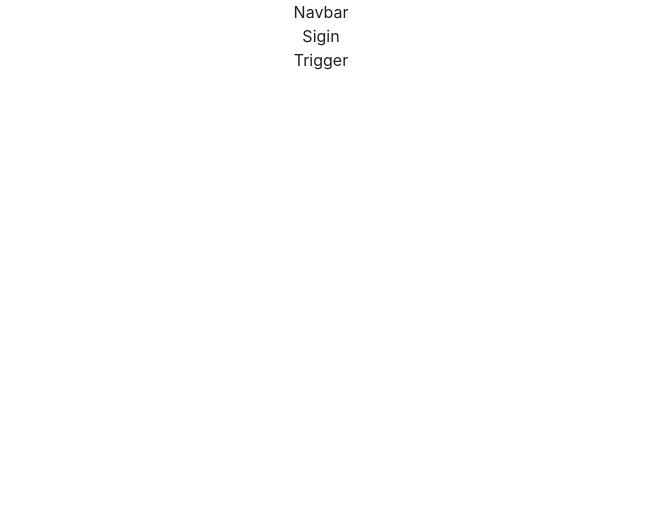
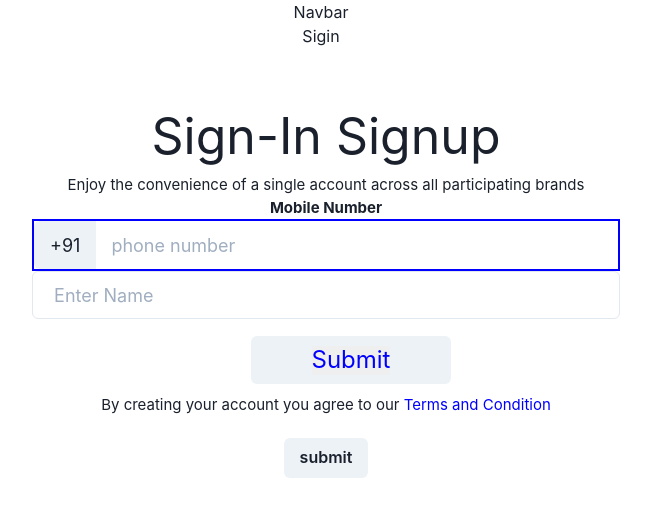
Before and after one commit to 23kakashi/Max-clone, a React (Create React App) app: page /signin in a window 1280 px wide. Shown: the top 516 px of the page, without its empty margins (319-970 px from the left). Built offline with nearby package versions, Linux system fonts and the light colour scheme.

Commit message:
sign up components

```diff
--- a/src/components/Sign.jsx
+++ b/src/components/Sign.jsx
@@ -1,53 +1,20 @@
 import React, { useState } from 'react'
-import { useNavigate} from "react-router"
+
 // import styled from 'styled-components';
 // import { Inputs } from './form.styled';
-import { useToast, Wrap, WrapItem } from '@chakra-ui/react'
+import { useToast } from '@chakra-ui/react'
 import Popup from 'reactjs-popup';
 import { Input,InputGroup,InputLeftAddon, PinInput, PinInputField } from '@chakra-ui/react'
 import { Button } from '@chakra-ui/react'
 
-import Name from './Name';
-// import Name from './Name'
+
+
 const Sign = () => {
   const toast = useToast()
-  const statuses = ['success', 'error', 'warning', 'info']
+  // const statuses = ['success', 'error']
 
     const [formData,setForm]=useState("");
-  const navigate=useNavigate()
-    console.log(formData)
-    const handleForm=(e)=>{
-        e.preventDefault();
-
-
-    }
-    const handleClick=(e)=>{
-  const inputChange=e.target.name;
-        setForm({...formData,[inputChange]:e.target.value})
-
-    }
-  return (
-    <>
-    <Popup  trigger={<button> Trigger</button>}>
-
-    <div style={{marginLeft:"20px",margin:"auto",height:"400px",width:"800px",border:"1px solid white",borderRadius:"5px",marginTop:"50px",fontSize:"50px",paddingLeft:"10px"}}>
-      <h1>Sign-In</h1>
-      <p style={{fontSize:"20px"}}>Enjoy the convenience of a single account across all participating brands</p>
-      <p style={{fontSize:"20px",fontWeight:"bold"}}>Mobile Number</p>
-        <form  onSubmit={handleForm} >
-        {/* <Inputs type="text" name="username" placeholder='Enter Username' onChange={handleClick}></Inputs>
-        <Inputs type="password" name="password"  placeholder='Enter Password' onChange={handleClick}></Inputs> */}
-
-  <InputGroup  size='lg'  width='90%'>
-    <InputLeftAddon children='+91' />
-    <Input type='tel' placeholder='phone number'  onChange={handleClick}/>
-  </InputGroup>
-
-
- </form>
-
-
- <p style={{fontSize:"20px"}}>By creating your account you agree to our <a href="https://www.maxfashion.in/in/en/termsandconditions" style={{underLine:"blue"}}>Terms and Condition</a></p>
+   var obj=[];
 
 
 
@@ -55,46 +22,108 @@ const Sign = () => {
 
 
 
+
+
+
+    const handleForm=(e)=>{
+        e.preventDefault();
+        obj.push(formData)
+        localStorage.setItem("data",JSON.stringify(obj))
+
+
+
+    }
+
+    const handleClick=(e)=>{
+  const inputChange=e.target.name;
+  setForm({...formData,[inputChange]:e.target.value})
+
+    }
+  return (
+
+    <Popup  trigger={<><div style={{marginLeft:"20px",margin:"auto",height:"400px",width:"600px",border:"1px solid white",borderRadius:"5px",marginTop:"50px",fontSize:"50px",paddingLeft:"10px"}}>
+   <h1>Sign-In Signup</h1>
+   <p style={{fontSize:"15px"}}>Enjoy the convenience of a single account across all participating brands</p>
+   <p style={{fontSize:"15px",fontWeight:"bold"}}>Mobile Number</p>
+     <form  onSubmit={handleForm} >
+     {/* <Inputs type="text" name="username" placeholder='Enter Username' onChange={handleClick}></Inputs>
+     <Inputs type="password" name="password"  placeholder='Enter Password' onChange={handleClick}></Inputs> */}
+
+<InputGroup  size='lg' border='2px solid blue' >
+ <InputLeftAddon  border='none'children='+91' />
+ <Input type='tel' border='none' name="mobileNumber" placeholder='phone number' onChange={handleClick}/>
+</InputGroup>
+<InputGroup size='lg'>
+
+<Input type='text'  name="Name" placeholder=' Enter Name' onChange={handleClick}/>
+
+</InputGroup>
 <Popup trigger={<Button
  size='md'
 height='48px'
 width='200px'
-  border='2px'
-  borderColor='red'
+
+fontSize="2xl"
 position="center"
-  margin="auto"
-
-  > Signup</Button>}>
+marginLeft="50px"
+color="blue"
 
 
+>
+<input type="submit"/>
+</Button>}>
+
+  <div style={{marginTop:"20px",}}>
   <h1>Enter The OTP</h1>
 
     <PinInput  >
     <PinInputField />
     <PinInputField />
     <PinInputField />
-    <PinInputField />
+    <PinInputField  />
      </PinInput>
+  </div>
+
+
 
 </Popup>
 
-</div>
-<Button onClick={() =>
+
+</form>
+
+
+<p style={{fontSize:"15px"}}>By creating your account you agree to our <a href="https://www.maxfashion.in/in/en/termsandconditions" style={{color:"blue"}}>Terms and Condition</a></p>
+
+
+<Button
+    onClick={() =>
      toast({
        title: 'Account created.',
        description: "We've created your account for you.",
        status: 'success',
-      duration: 5000,
+       duration: 9000,
        isClosable: true,
      })
-  }>
- Submit
+   }
+ >
+   submit
+
  </Button>
+
+
+
+
+
+</div>
+
+ </>}>
+
+
 </Popup>
 
 
 
-    </>
+
 
 
   )
```
Also changed, not shown: src/components/form.styled.js (+0 -8 lines). Lines whose indentation alone changed are shown as unchanged.
